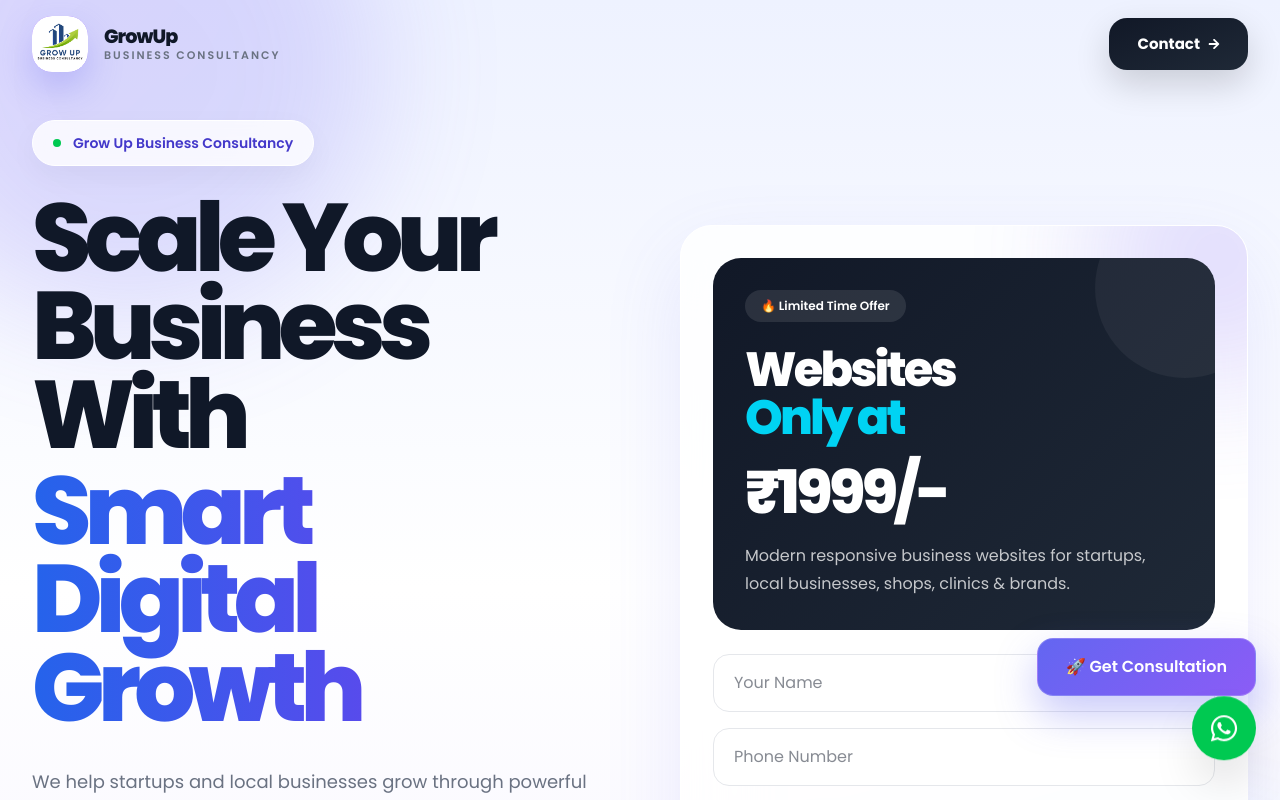
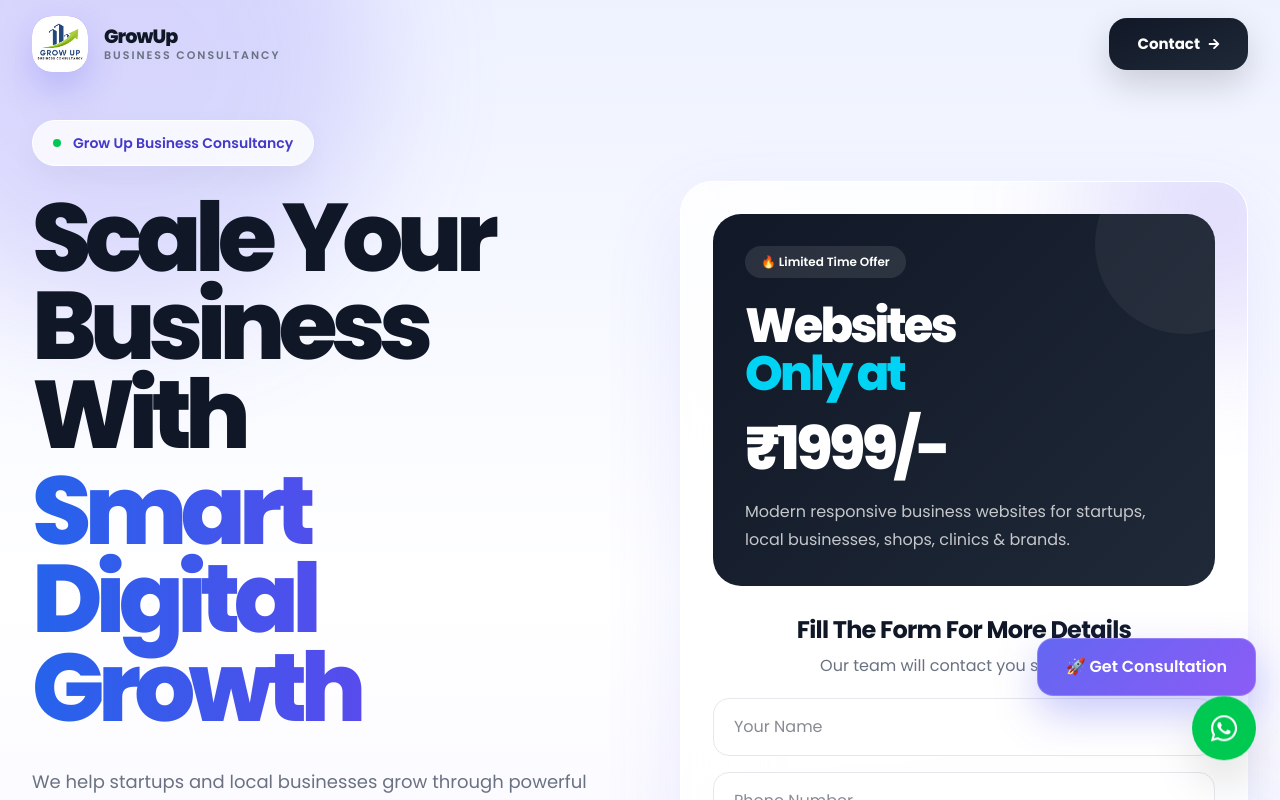
Before and after one commit to Nikhilvarma2000/growup-landing-page, a React (Vite) app: page / in a window 1280 px wide. Shown: the top 800 px of the page. Built offline with nearby package versions, Linux system fonts and the light colour scheme.

Commit message:
Some Changes

```diff
--- a/src/components/Hero.jsx
+++ b/src/components/Hero.jsx
@@ -584,14 +584,58 @@
 
               </div>
 
+              {/* FORM TITLE */}
+
+              <div
+                className="
+                  mt-7
+                  mb-5
+
+                  text-center
+                "
+              >
+
+                <h4
+                  className="
+                    text-xl
+                    sm:text-2xl
+
+                    font-bold
+
+                    text-gray-900
+                  "
+                  style={{
+                    letterSpacing:"-0.03em",
+                  }}
+                >
+
+                  Fill The Form For More Details
+
+                </h4>
+
+                <p
+                  className="
+                    text-gray-500
+
+                    text-sm
+                    sm:text-base
+
+                    mt-2
+                  "
+                >
+
+                  Our team will contact you shortly 🚀
+
+                </p>
+
+              </div>
+
               {/* FORM */}
 
               <form
                 onSubmit={handleSubmit}
 
                 className="
-                  mt-6
-
                   space-y-4
                 "
               >
```
